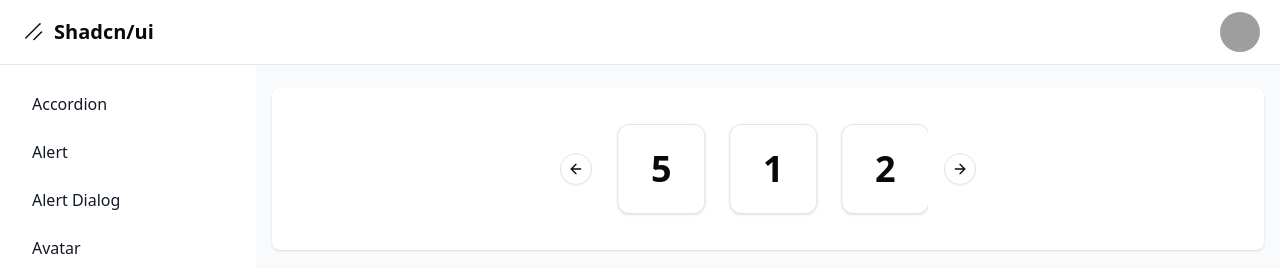
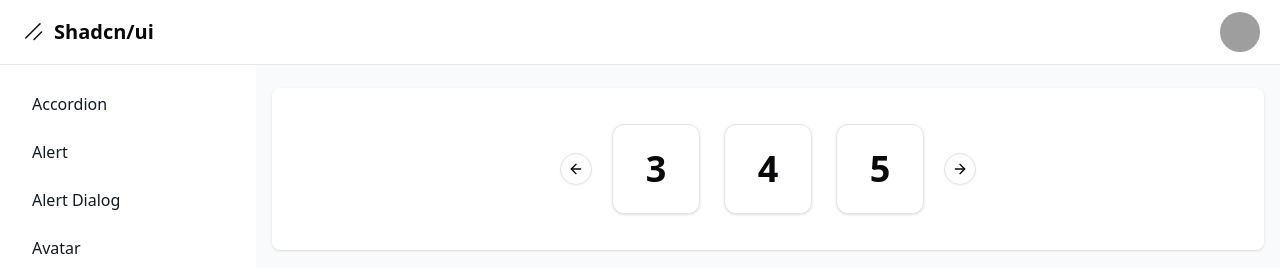
Before and after one commit to michaelrondon27/shadcn-ui, a Next.js app: page /dashboard/carousel in a window 1280 px wide. Shown: the top 268 px of the page. Built offline with nearby package versions, Linux system fonts and the light colour scheme; grey boxes are pictures that could not be loaded.

Commit message:
23. Carousel auto play- Plugin

```diff
--- a/src/app/dashboard/carousel/page.tsx
+++ b/src/app/dashboard/carousel/page.tsx
@@ -1,6 +1,4 @@
 "use client";
-
-import Autoplay from 'embla-carousel-autoplay';
 
 import { Card, CardContent } from "@/components/ui/card";
 import { Carousel, CarouselContent, CarouselItem, CarouselNext, CarouselPrevious } from "@/components/ui/carousel";
@@ -9,12 +7,13 @@ export default function Page() {
     return (
         <div className="w-full flex justify-center">
             <Carousel
+                autoplay={ 1500 }
                 className="w-full max-w-xs"
                 opts={{
                     // dragFree: true,
                     loop: true
                 }}
-                plugins={[ Autoplay({ delay: 1000 }) ]}
+                // plugins={[ Autoplay({ delay: 1000 }) ]}
             >
                 <CarouselContent>
                     {Array.from({ length: 5 }).map((_, index) => (
--- a/src/components/ui/carousel.tsx
+++ b/src/components/ui/carousel.tsx
@@ -1,10 +1,9 @@
 "use client"
 
 import * as React from "react"
-import useEmblaCarousel, {
-    type UseEmblaCarouselType,
-} from "embla-carousel-react"
+import useEmblaCarousel, { type UseEmblaCarouselType } from "embla-carousel-react"
 import { ArrowLeft, ArrowRight } from "lucide-react"
+import Autoplay from "embla-carousel-autoplay";
 
 import { cn } from "@/lib/utils"
 import { Button } from "@/components/ui/button"
@@ -15,6 +14,7 @@ type CarouselOptions = UseCarouselParameters[0]
 type CarouselPlugin = UseCarouselParameters[1]
 
 type CarouselProps = {
+    autoplay?: number;
     opts?: CarouselOptions
     plugins?: CarouselPlugin
     orientation?: "horizontal" | "vertical"
@@ -48,6 +48,7 @@ const Carousel = React.forwardRef<
 >(
     (
         {
+            autoplay,
             orientation = "horizontal",
             opts,
             setApi,
@@ -58,6 +59,11 @@ const Carousel = React.forwardRef<
         },
         ref
     ) => {
+        if (autoplay) {
+            plugins = plugins ?? [];
+            plugins.push(Autoplay({ delay: autoplay }))
+        }
+
         const [carouselRef, api] = useEmblaCarousel(
             {
                 ...opts,
```
